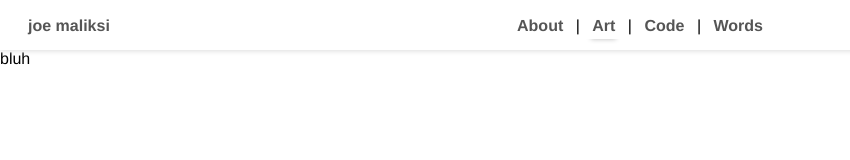
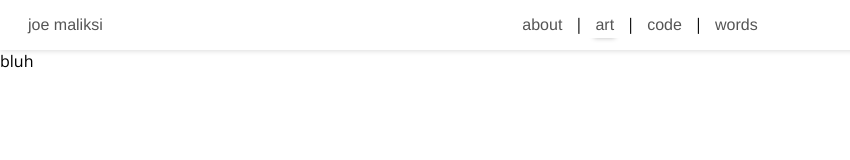
Before and after one commit to jmaliksi/website-next, a Gatsby site: page /art in a window 1280 px wide. Shown: the full height of the page, 0-850 px from the left. Built offline with nearby package versions, Linux system fonts and the light colour scheme; Gatsby itself is replaced by a stand-in of ours; a web font is replaced by a local one.

Commit message:
oh no fonts

```diff
--- a/gatsby-browser.js
+++ b/gatsby-browser.js
@@ -1 +1,4 @@
 import "./src/styles/global.css"
+import "typeface-cormorant-garamond"
+import "typeface-open-sans"
+import "typeface-muli"
--- a/package.json
+++ b/package.json
@@ -16,7 +16,10 @@
     "gatsby": "^2.15.24",
     "gatsby-source-wordpress": "^3.1.36",
     "react": "^16.9.0",
-    "react-dom": "^16.9.0"
+    "react-dom": "^16.9.0",
+    "typeface-cormorant-garamond": "0.0.72",
+    "typeface-muli": "0.0.71",
+    "typeface-open-sans": "0.0.75"
   },
   "devDependencies": {
     "prettier": "^1.18.2"
--- a/src/components/header.js
+++ b/src/components/header.js
@@ -14,7 +14,7 @@ function HeaderLink(props) {
   const { to, name, highlight } = props;
 
   let className = styles.navLink;
-  if (highlight === name) {
+  if (highlight.toLowerCase() === name.toLowerCase()) {
     className = styles.activeNavLink;
   }
   return <Link to={to} className={className}>{name}</Link>;
@@ -29,13 +29,13 @@ export default (props) => (
     <div className={styles.navContainer}>
       <HomeLink />
       <div className={styles.navigation}>
-        <HeaderLink to="/#about" name="About" highlight={props.highlight} />
+        <HeaderLink to="/#about" name="about" highlight={props.highlight} />
         <Divider />
-        <HeaderLink to="/art" name="Art" highlight={props.highlight} />
+        <HeaderLink to="/art" name="art" highlight={props.highlight} />
         <Divider />
-        <HeaderLink to="/code" name="Code" highlight={props.highlight} />
+        <HeaderLink to="/code" name="code" highlight={props.highlight} />
         <Divider />
-        <HeaderLink to="/writing" name="Words" highlight={props.highlight} />
+        <HeaderLink to="/writing" name="words" highlight={props.highlight} />
       </div>
     </div>
   </div>
--- a/src/components/header.module.css
+++ b/src/components/header.module.css
@@ -15,6 +15,8 @@
 
 .navbar a {
   padding: 5px 8px;
+  font-family: "muli", helvetica, sans-serif;
+  font-weight: 400;
 }
 
 .navbar a:hover {
--- a/src/styles/global.css
+++ b/src/styles/global.css
@@ -5,7 +5,7 @@ body {
   height: 100%;
   background-color: #ffffff;
   margin: 0;
-  font-family: helvetica, sans-serif;
+  font-family: "open sans", helvetica, sans-serif;
 }
 
 a {
--- a/src/styles/writing.module.css
+++ b/src/styles/writing.module.css
@@ -9,9 +9,12 @@
 }
 
 .title {
+  font-family: "cormorant garamond", serif;
 }
 
 .writingEntry {
+  font-family: "open sans", serif;
+  font-weight: 200;
   margin: 20px 20px 20px 50px;
   width: 80%;
 }
```
Also changed, not shown: 1 other file.
